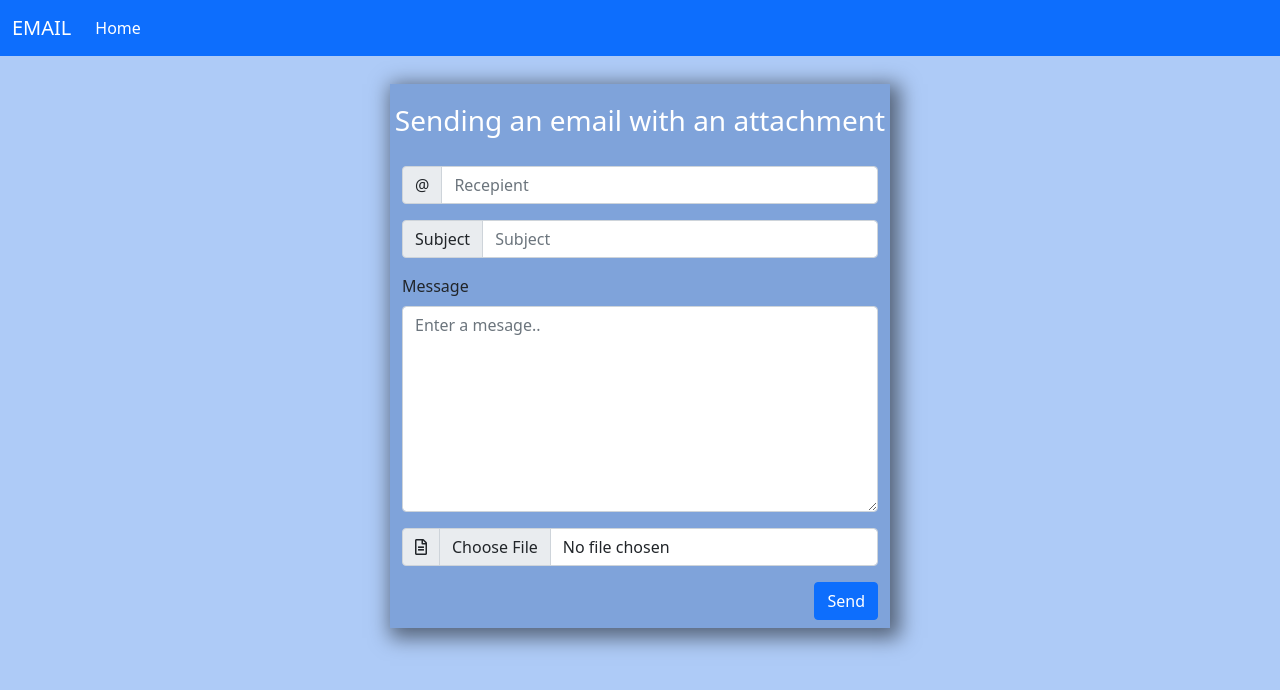
After one commit to JhunK-SK/email_sender, a Django app: page /send_file/ in a window 1280 px wide. The commit adds this page. Shown: the top 690 px of the page. Run offline with Django 3.2, Linux system fonts and the light colour scheme; some libraries are stand-ins or nearby versions.

Commit message:
added sending an email with an attachment.

```diff
--- a/email_sender/sending_receiving/templates/sending_receiving/base.html
+++ b/email_sender/sending_receiving/templates/sending_receiving/base.html
@@ -10,6 +10,8 @@
     <!-- Bootstrap -->
     <link href="https://cdn.jsdelivr.net/npm/bootstrap@5.0.0-beta1/dist/css/bootstrap.min.css" rel="stylesheet" integrity="sha384-giJF6kkoqNQ00vy+HMDP7azOuL0xtbfIcaT9wjKHr8RbDVddVHyTfAAsrekwKmP1" crossorigin="anonymous">
 
+    <!-- icon -->
+    <link rel="stylesheet" href="https://use.fontawesome.com/releases/v5.15.1/css/all.css" integrity="sha384-vp86vTRFVJgpjF9jiIGPEEqYqlDwgyBgEF109VFjmqGmIY/Y4HV4d3Gp2irVfcrp" crossorigin="anonymous">
 
     <title>{% block title %}{% endblock %}</title>
 </head>
--- a/email_sender/sending_receiving/templates/sending_receiving/index.html
+++ b/email_sender/sending_receiving/templates/sending_receiving/index.html
@@ -15,6 +15,9 @@
             <div class="d-flex justify-content-md-center card-features">
                 <a href="{%url 'receiving' %}">Receiving Emails(Getting Feedback)</a>
             </div>
+            <div class="d-flex justify-content-md-center card-features">
+                <a href="{%url 'send_file' %}">Sending an email with an attachment</a>
+            </div>
         </div>
     </div>
 </div>
--- /dev/null
+++ b/email_sender/sending_receiving/templates/sending_receiving/send_file.html
@@ -0,0 +1,38 @@
+{% extends 'sending_receiving/base.html' %}
+{% load widget_tweaks %}
+
+{% block title %}Sending an Email to one person{% endblock %}
+
+{% block content %}
+<div class="container h-75">
+    <div class="d-flex justify-content-md-center h-100">
+        <div class="sending-email">
+            <div class="card-heading d-flex justify-content-md-center h-100">
+                <h3>Sending an email with an attachment</h3>
+            </div>
+            <div class="email-form container">
+                <form action="" method="POST" enctype="multipart/form-data">
+                    {% csrf_token %}
+                    <div class="input-group mb-3">
+                        <span class="input-group-text" id="emailto">@</span>
+                        {% render_field form.email class="form-control" placeholder="Recepient" aria-describedby="emailto"%}
+                    </div>
+                    <div class="input-group mb-3">
+                        <span class="input-group-text" id="subject">Subject</span>
+                        <input type="text" class="form-control" placeholder="Subject" name="subject" aria-describedby="subject" required>
+                    </div>
+                    <div class="mb-3">
+                        <label for="message" class="form-label">Message</label>
+                        <textarea class="form-control" id="message" rows="8" name="message" placeholder="Enter a mesage.."></textarea>
+                    </div>
+                    <div class="input-group mb-3">
+                        <span class="input-group-text" id="file"><i class="far fa-file-alt"></i></span>
+                        <input type="file" class="form-control" placeholder="attach your file" name="file" aria-describedby="file">
+                    </div>
+                    <input type="submit" name="submit" class="btn btn-primary mb-2 float-end" value="Send">
+                </form>
+            </div>
+        </div>
+    </div>
+</div>
+{% endblock %}
--- a/email_sender/sending_receiving/templates/sending_receiving/success.html
+++ b/email_sender/sending_receiving/templates/sending_receiving/success.html
@@ -10,8 +10,9 @@
                 <div class="card-heading d-flex justify-content-md-center h-100">
                     {% if recepient %}
                     <p>Email has been sent to {{ recepient }}</p>
+                    {% else %}
+                    <p>Your feedback has been sent to us. We will catch you as soon as possible.</p>
                     {% endif %}
-                    <p>Your feedback has been sent to us. We will catch you as soon as possible.</p>
                 </div>
             </div>
         </div>
--- a/email_sender/sending_receiving/views.py
+++ b/email_sender/sending_receiving/views.py
@@ -1,7 +1,7 @@
 from django.shortcuts import render
 from .forms import EmailForm
 from email_sender.settings import EMAIL_HOST_USER
-from django.core.mail import send_mail
+from django.core.mail import send_mail, EmailMessage
 
 
 def index(request):
@@ -55,3 +55,35 @@ def receiving(request):
 
     context = {'form': form}
     return render(request, 'sending_receiving/receiving.html', context)
+
+
+def send_file(request):
+    form = EmailForm()
+
+    if request.method == 'POST':
+        form = EmailForm(request.POST)
+        if form.is_valid():
+            recepient = form.cleaned_data.get('email')
+            subject = request.POST.get('subject')
+            message = request.POST.get('message')
+            email = EmailMessage(
+                subject,
+                message,
+                EMAIL_HOST_USER,
+                [recepient],
+                headers={
+                    'Message-ID': 'TEST',
+                }
+            )
+            email.content_subtype = 'html'
+
+            file = request.FILES['file']
+            email.attach(file.name, file.read(), file.content_type)
+
+            email.send()
+
+            context = {'recepient': recepient}
+            return render(request, 'sending_receiving/success.html', context)
+
+    context = {'form': form}
+    return render(request, 'sending_receiving/send_file.html', context)
```
